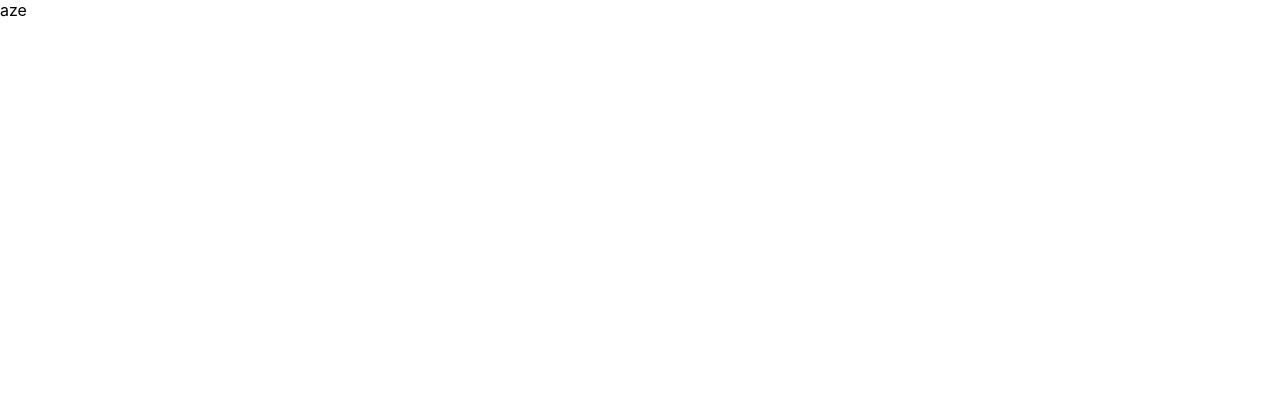
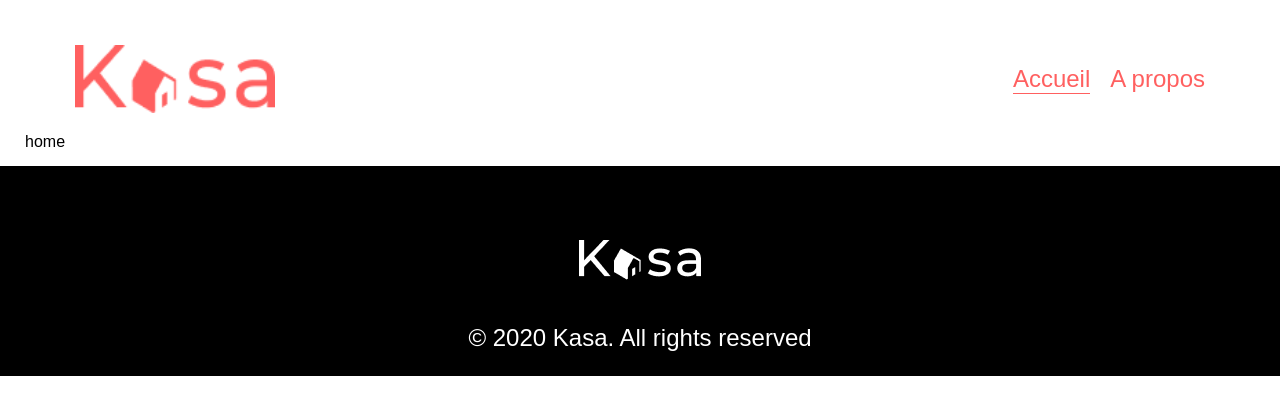
Before and after one commit to lLayf/Kasa, a React (Create React App) app: page / in a window 1280 px wide. Shown: the top 414 px of the page. Built offline with nearby package versions, Linux system fonts and the light colour scheme.

Commit message:
Création des pages,  Header et Footer réalisé

```diff
--- a/src/App.js
+++ b/src/App.js
@@ -1,12 +1,19 @@
 import { BrowserRouter as Router, Routes, Route } from "react-router-dom"
+import Error from './pages/error/Error.js';
 import Home from './pages/home/Home.js';
+import About from './pages/about/About.js';
+import Layout from './layouts/Layout.js';
 
 function App() {
   return (
     <Router>
+      <Layout>
         <Routes>
           <Route path="/" element={<Home />} />
+          <Route path="/a-propos" element={<About />} />
+          <Route path="*" element={<Error />} />
         </Routes>
+      </Layout>
     </Router>
   );
 }
--- a/src/index.css
+++ b/src/index.css
@@ -1,10 +1,13 @@
 body {
   margin: 0;
-  font-family: -apple-system, BlinkMacSystemFont, 'Segoe UI', 'Roboto', 'Oxygen',
-    'Ubuntu', 'Cantarell', 'Fira Sans', 'Droid Sans', 'Helvetica Neue',
-    sans-serif;
+  font-family: 'Montserrat', sans-serif;
+  font-weight: 500;
   -webkit-font-smoothing: antialiased;
   -moz-osx-font-smoothing: grayscale;
+  max-width: 1440px;
+  margin: auto;
+  padding: 25px;
+  position: relative;
 }
 
 code {
--- /dev/null
+++ b/src/layouts/Layout.js
@@ -0,0 +1,15 @@
+import React from 'react';
+import Header from './header/Header.js';
+import Footer from './footer/Footer.js';
+
+function Layout(props) {
+  return (
+    <>
+      <Header />
+        <main>{props.children}</main>
+      <Footer />
+    </>
+  );
+}
+
+export default Layout;
--- /dev/null
+++ b/src/layouts/footer/Footer.js
@@ -0,0 +1,13 @@
+import './footer.css';
+import logo from '../../assets/img/logo-white.png';
+
+function Footer() {
+  return (
+    <footer className='footer'>
+      <img src={logo} alt="kasa" />
+      <p>© 2020 Kasa. All rights reserved</p>
+    </footer>
+  );
+}
+
+export default Footer;
--- /dev/null
+++ b/src/layouts/footer/footer.css
@@ -0,0 +1,29 @@
+.footer {
+    position:absolute;
+    margin-bottom: -200px;
+    left:0;
+    bottom:0;
+    right:0;
+    margin-top: 20px;
+    background-color: #000000;
+    color: #FFFFFF;
+    height: 210px;
+    display: flex;
+    align-items: center;
+    flex-direction: column;
+    justify-content: center;
+}
+
+.footer p {
+    font-size: 12px;
+}
+
+@media screen and (min-width: 550px) {
+    .footer {
+        justify-content: flex-end;
+        gap: 20px;
+    }
+    .footer p {
+        font-size: 24px;
+    }
+}
--- /dev/null
+++ b/src/layouts/header/Header.js
@@ -0,0 +1,17 @@
+import './header.css';
+import logo from '../../assets/img/logo.png';
+import { NavLink } from 'react-router-dom';
+
+function Header() {
+  return (
+    <header className='header'>
+      <img src={logo} alt="kasa" />
+      <nav className='nav'>
+        <NavLink to="/">Accueil</NavLink>
+        <NavLink to="/a-propos">A propos</NavLink>
+      </nav>
+    </header>
+  );
+}
+
+export default Header;
--- /dev/null
+++ b/src/layouts/header/header.css
@@ -0,0 +1,39 @@
+.header {
+    display: flex;
+    align-items: center;
+    justify-content: space-between;
+}
+
+.nav {
+    display: flex;
+    gap: 20px;
+    text-decoration: none;
+}
+
+.nav a {
+    text-decoration: none;
+    font-weight: 500;
+    font-size: 12px;
+    color:#FF6060;
+    text-transform: uppercase;
+}
+
+.nav a:hover, .nav .active {
+    border-bottom: 1px solid #FF6060;
+}
+
+@media screen and (min-width: 800px) {
+    .header {
+        padding: 20px 50px;
+    }
+
+    .nav a {
+        font-size: 24px;
+        text-transform: none;
+    }
+
+    .header img {
+        width: 200px;
+        height: 68px;
+    }
+}
--- /dev/null
+++ b/src/pages/about/About.js
@@ -0,0 +1,9 @@
+import './about.css';
+
+function About() {
+  return (
+      <div>about</div>
+  );
+}
+
+export default About;
--- /dev/null
+++ b/src/pages/error/Error.js
@@ -0,0 +1,9 @@
+import './error.css';
+
+function Error() {
+  return (
+    <div>Error</div>
+  );
+}
+
+export default Error;
--- a/src/pages/home/Home.js
+++ b/src/pages/home/Home.js
@@ -2,7 +2,7 @@ import './home.css';
 
 function Home() {
     return (
-        <div>aze</div>
+        <div>home</div>
     );
   }
 
```
Also changed, not shown: src/assets/img/logo-white.png (added), src/assets/img/logo.png (added), src/pages/about/about.css (added), src/pages/error/error.css (added).
